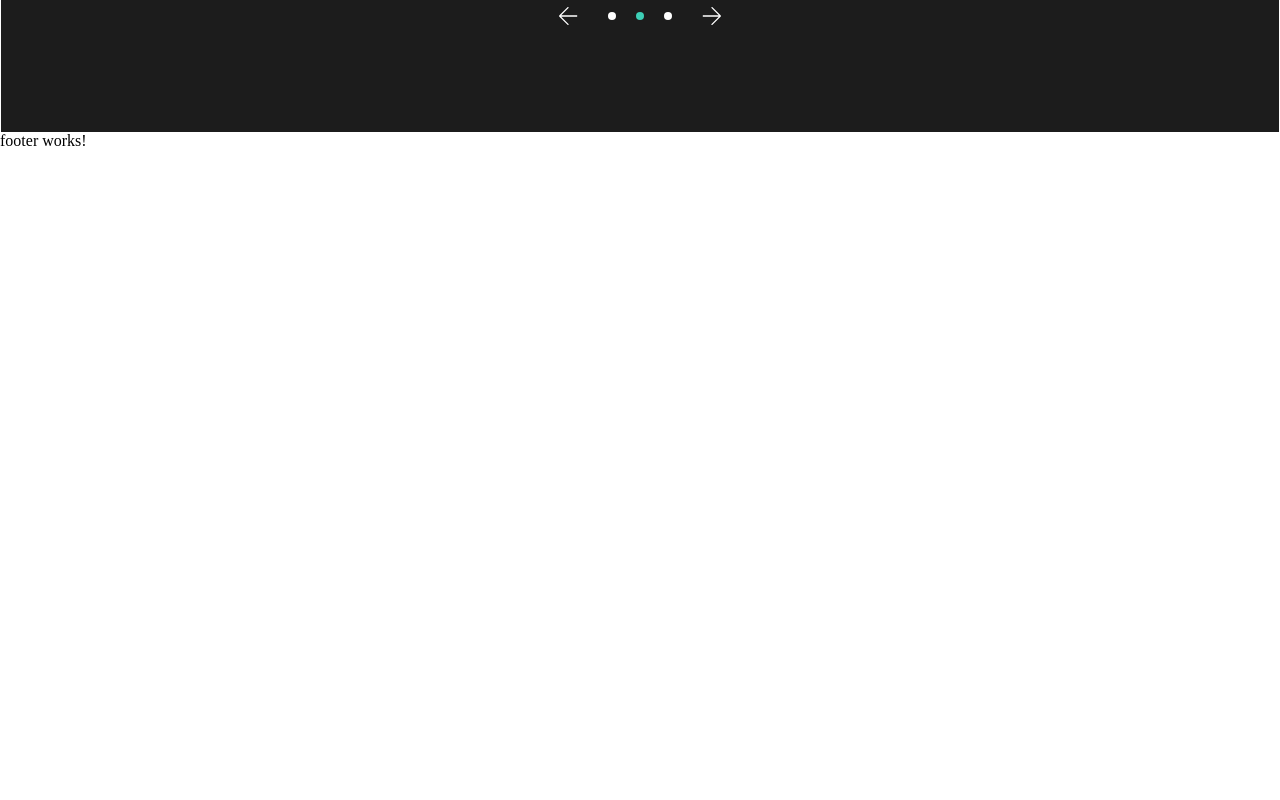
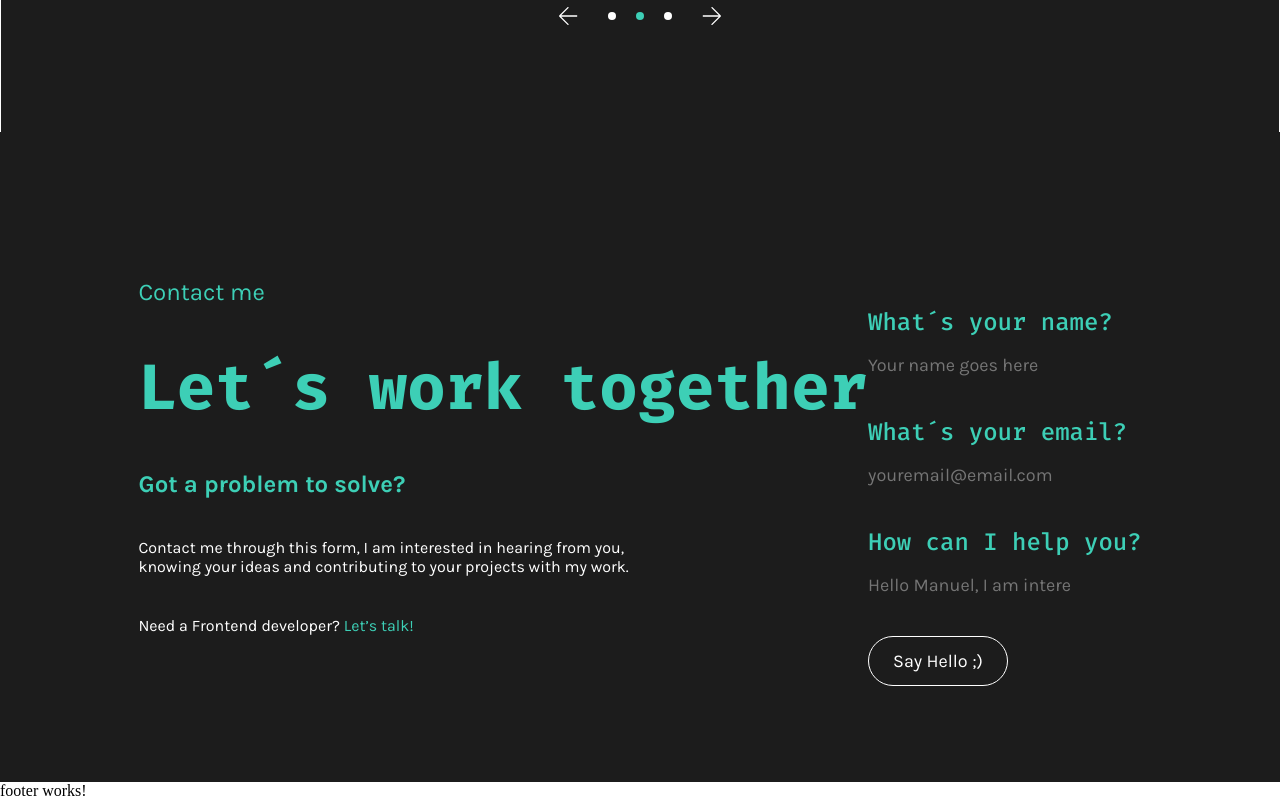
Before and after one commit to manuelbrauncoder/portfolio-2.0, an Angular app: page /home in a window 1280 px wide. Shown: the part 4228-5028 px from the top of the page. Before the commit the page ends 4378 px from the top, so only its background shows below. Built offline with nearby package versions, Linux system fonts and the light colour scheme.

Commit message:
contact: start with section

```diff
--- a/src/app/components/contact-form/contact-form.component.html
+++ b/src/app/components/contact-form/contact-form.component.html
@@ -1 +1,46 @@
-<p>contact-form works!</p>
+<form name="contactForm" #contactForm="ngForm" (ngSubmit)="onSubmit(contactForm)">
+    <div class="input-wrapper">
+        <label for=""></label>
+        <input type="text">
+    </div>
+    <div class="input-wrapper">
+        <label for="">What´s your name?</label>
+        <input
+        placeholder="Your name goes here"
+        type="text"
+        id="name"
+        name="name"
+        required
+        minlength="4"
+        [(ngModel)]="contact.name"
+        #name="ngModel"
+        >
+    </div>
+    <div class="input-wrapper">
+        <label for="">What´s your email?</label>
+        <input
+        placeholder="youremail@email.com"
+        type="email"
+        id="email"
+        name="email"
+        pattern="[a-zA-Z0-9._%+\-]+@[a-zA-Z0-9.\-]+\.[a-zA-Z]{2,}"
+        required
+        [(ngModel)]="contact.email"
+        #email="ngModel"
+        >
+    </div>
+    <div class="input-wrapper">
+        <label for="message">How can I help you?</label>
+        <input
+        placeholder="Hello Manuel, I am interested in..."
+        type="text"
+        id="message"
+        name="message"
+        required
+        minlength="6"
+        [(ngModel)]="contact.message"
+        #message="ngModel"
+        >
+    </div>
+    <button [disabled]="!contactForm.valid" type="submit" class="primary-btn">Say Hello ;)</button>
+</form>
--- a/src/app/components/contact-form/contact-form.component.scss
+++ b/src/app/components/contact-form/contact-form.component.scss
@@ -0,0 +1,22 @@
+@use '../../../styles.scss' as *;
+
+form {
+    @include dFlex($fd: column, $ai: flex-start, $jc: flex-start, $g: 40px);
+}
+
+.input-wrapper {
+    @include dFlex($fd: column, $ai: flex-start, $jc: flex-start, $g: 16px);
+
+    label {
+        @include font-fira-code($fs: 24px, $fw: 500);
+        color: $color-v2-green-100;
+    }
+
+    input {
+       @include font-karla($fs: 18px, $fw: 400);
+       color: white;
+       background: unset;
+       border: unset;
+       outline: none;
+    }
+}
--- a/src/app/components/contact-form/contact-form.component.ts
+++ b/src/app/components/contact-form/contact-form.component.ts
@@ -1,12 +1,25 @@
+import { CommonModule } from '@angular/common';
 import { Component } from '@angular/core';
+import { FormsModule, NgForm } from '@angular/forms';
 
 @Component({
   selector: 'app-contact-form',
   standalone: true,
-  imports: [],
+  imports: [CommonModule, FormsModule],
   templateUrl: './contact-form.component.html',
   styleUrl: './contact-form.component.scss'
 })
 export class ContactFormComponent {
 
+  contact = {
+    name: '',
+    email: '',
+    message: ''
+  }
+
+  onSubmit(ngForm: NgForm) {
+    console.log(this.contact);
+
+  }
+
 }
--- /dev/null
+++ b/src/app/components/contact/contact.component.html
@@ -0,0 +1,13 @@
+<div class="contact-background">
+    <div class="contact-content">
+        <div class="info-box">
+            <h3 class="subheadline">Contact me</h3>
+            <h1>Let´s work together</h1>
+            <h3 class="question">Got a problem to solve?</h3>
+            <p>Contact me through this form, I am interested in hearing from you, knowing your ideas and contributing to
+                your projects with my work.</p>
+            <p> Need a Frontend developer? <span>Let’s talk!</span></p>
+        </div>
+        <app-contact-form class="form" />
+    </div>
+</div>
--- /dev/null
+++ b/src/app/components/contact/contact.component.scss
@@ -0,0 +1,44 @@
+@use '../../../styles.scss' as *;
+
+.contact-background {
+    background-color: $color-black-bg;
+}
+
+.contact-content {
+    max-width: $content-limit;
+    margin: 0 auto;
+    padding: 96px;
+    @include dFlex();
+
+    .info-box {
+        @include dFlex($fd: column, $ai: flex-start, $jc: flex-start, $g: 40px);
+
+        .subheadline{
+            @include font-karla($fs: 24px, $fw: 400);
+            color: $color-v2-green-100;
+        }
+
+        h1 {
+            @include font-fira-code($fs: 64px, $fw: 700);
+            color: $color-v2-green-100;
+        }
+
+        .question {
+            @include font-karla($fs: 24px, $fw: 700);
+            color: $color-v2-green-100;
+        }
+
+        p{
+            @include font-karla($fs: 16px, $fw: 400);
+            color: white;
+            max-width: 55ch;
+            span{
+                color: $color-v2-green-100;
+            }
+        }
+    }
+
+    .form{
+
+    }
+}
--- a/src/app/components/references/references.component.scss
+++ b/src/app/components/references/references.component.scss
@@ -8,10 +8,11 @@
     border-left: 1px solid white;
     border-right: 1px solid white;
     max-width: $content-limit;
+    margin: 0 auto;
     padding: 96px;
-    margin: 0 auto;
     @include dFlex($fd: column, $g: 48px);
     overflow: hidden;
+
 
     h2{
         @include font-fira-code($fs: 32px, $fw: 700);
--- a/src/app/components/references/references.component.ts
+++ b/src/app/components/references/references.component.ts
@@ -1,4 +1,4 @@
-import { Component } from '@angular/core';
+import { Component, inject, OnInit } from '@angular/core';
 import { ReferenceComponent } from "../reference/reference.component";
 
 @Component({
@@ -10,4 +10,8 @@ import { ReferenceComponent } from "../reference/reference.component";
 })
 export class ReferencesComponent {
 
+
+
+
+
 }
--- a/src/app/pages/home/home.component.html
+++ b/src/app/pages/home/home.component.html
@@ -3,3 +3,4 @@
 <app-technologies />
 <app-portfolio />
 <app-references />
+<app-contact />
--- a/src/app/pages/home/home.component.ts
+++ b/src/app/pages/home/home.component.ts
@@ -4,11 +4,12 @@ import { AboutMeComponent } from "../../components/about-me/about-me.component";
 import { TechnologiesComponent } from "../../components/technologies/technologies.component";
 import { PortfolioComponent } from "../../components/portfolio/portfolio.component";
 import { ReferencesComponent } from "../../components/references/references.component";
+import { ContactComponent } from "../../components/contact/contact.component";
 
 @Component({
   selector: 'app-home',
   standalone: true,
-  imports: [HeroComponent, AboutMeComponent, TechnologiesComponent, PortfolioComponent, ReferencesComponent],
+  imports: [HeroComponent, AboutMeComponent, TechnologiesComponent, PortfolioComponent, ReferencesComponent, ContactComponent],
   templateUrl: './home.component.html',
   styleUrl: './home.component.scss'
 })
--- a/src/styles.scss
+++ b/src/styles.scss
@@ -59,6 +59,9 @@ $content-limit: 1920px;
         color: $color-v2-green-100;
         animation: 5s move-font infinite linear;
     }
+    &:disabled {
+        cursor: not-allowed;
+    }
 }
 
 @keyframes move-font{
```
Also changed, not shown: src/app/components/contact/contact.component.ts (added, +13 -0 lines), src/app/components/references/references.component.html (+12 -6 lines), 1 other file (tests, documents, lock files or other folders).
